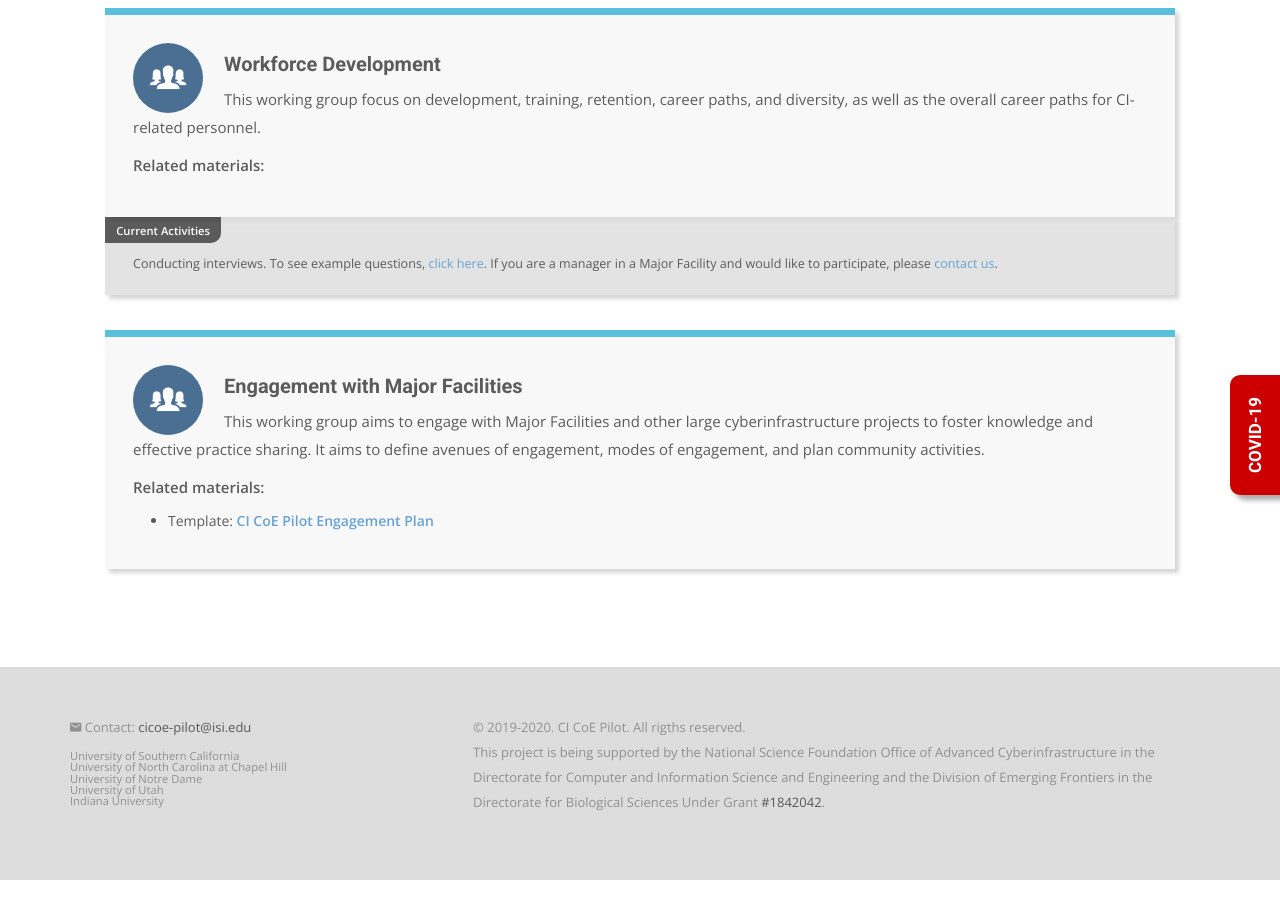
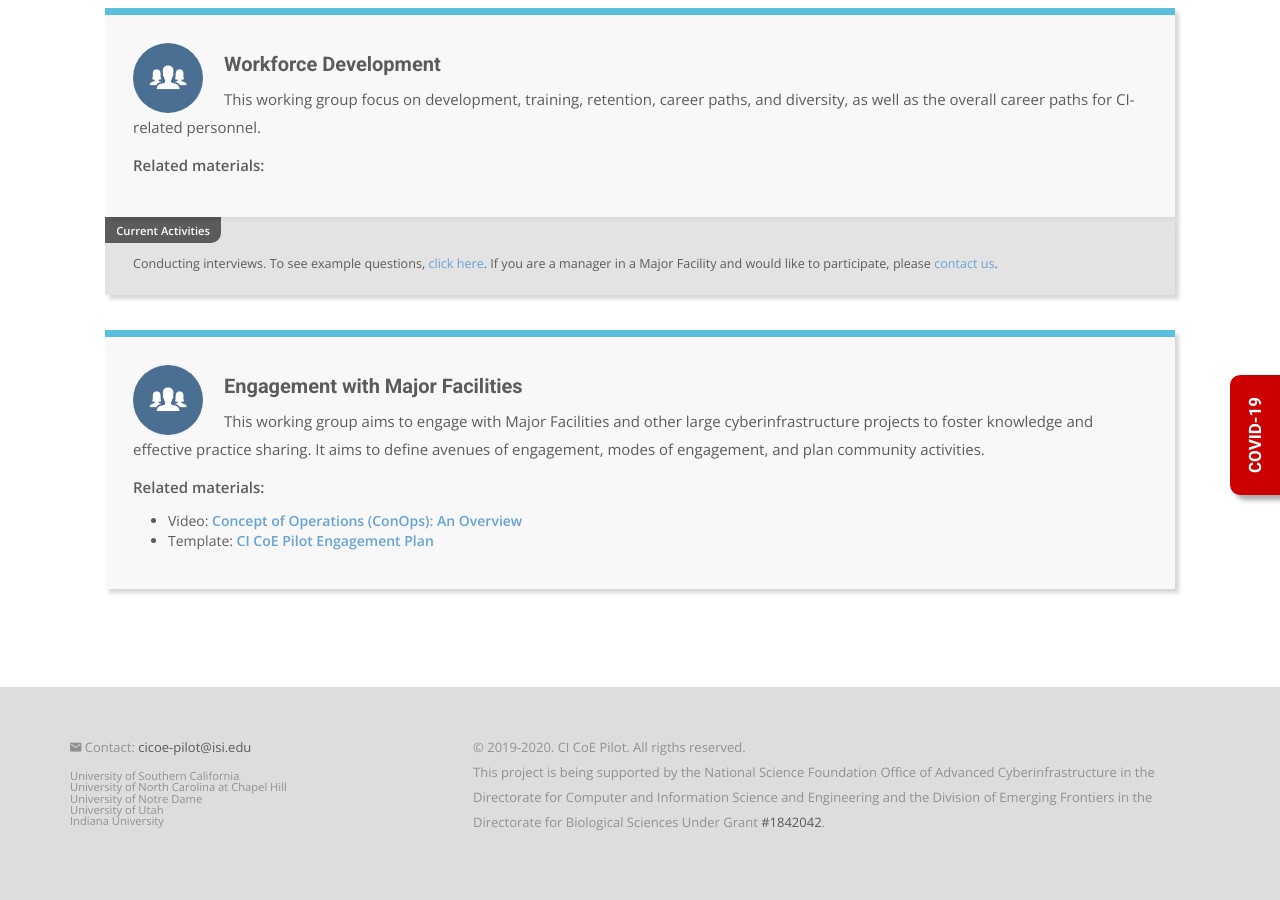
Before and after one commit to cicoe/cicoe.github.io, a Jekyll site: the page built from working_groups.html, in a window 1280 px wide and 900 px high, scrolled down 2600 px. Built offline with Jekyll 4.4.1, drawn with Linux system fonts in a browser that asks for light colours; nearby versions of some CDN libraries; some web fonts are replaced.

Commit message:
Update videos.yml

```diff
--- a/_data/videos.yml
+++ b/_data/videos.yml
@@ -1,3 +1,8 @@
+- title: "Concept of Operations (ConOps): An Overview"
+  desc: "An overview presentation about Concept of Operations (ConOps), including a brief overview of ConOps documents developed by NSF Major Facilities."
+  youtube_id: "A0eU3rRzCUY"
+  working_group: "Engagement with Major Facilities"
+
 - title: "Data Life Cycle & Disaster Recovery Planning"
   desc: "A webinar on best disaster recovery planning practices for NSF Major Facilities. Slides are available under presentations."
   youtube_id: "qS4TpwuUoCY"
```
